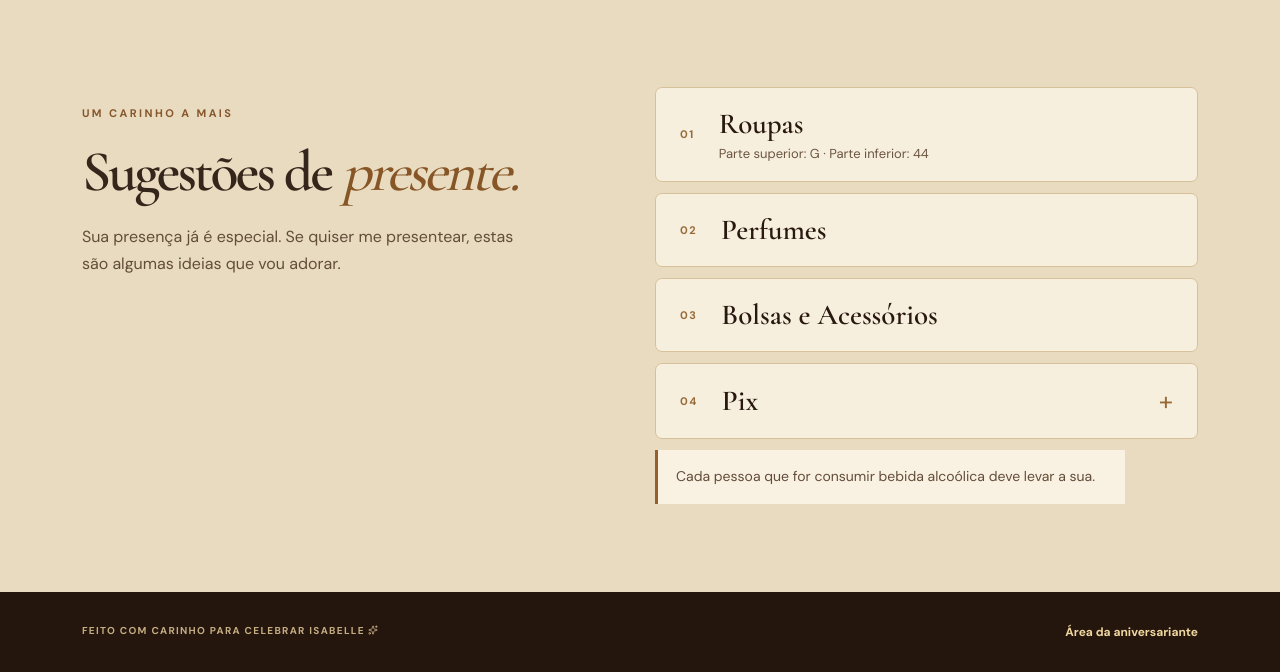
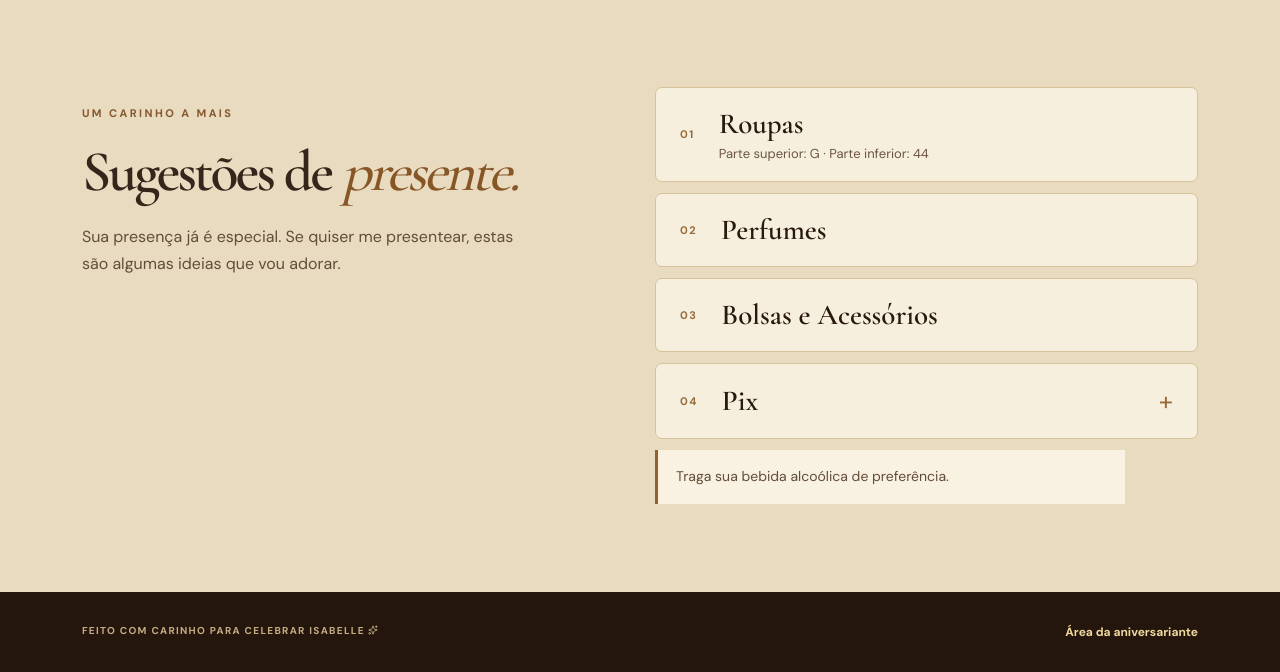
Before and after one commit to FBGdev/convite, a Flask app: page / in a window 1280 px wide. Shown: the part 2018-2690 px from the top of the page. Run offline with Flask 3, Linux system fonts and the light colour scheme; parts of the project's set-up code (start-up, migrations or seed data) failed here and were passed over; some libraries are stand-ins or nearby versions.

Commit message:
Update drink reminder wording

```diff
--- a/templates/invite.html
+++ b/templates/invite.html
@@ -46,7 +46,7 @@
         {% if event.pix_key %}
         <details class="gift-option gift-pix"><summary><span>04</span><strong>Pix</strong><span class="gift-expand" aria-hidden="true">+</span></summary><div class="gift-pix-content"><p>Se preferir, esta também é uma opção.</p><strong id="pix-key">{{ event.pix_key }}</strong><button id="copy-pix" type="button" aria-label="Copiar chave Pix">Copiar chave Pix</button><small id="copy-pix-status" role="status" aria-live="polite"></small></div></details>
         {% endif %}
-        <p class="drink-reminder">Cada pessoa que for consumir bebida alcoólica deve levar a sua.</p>
+        <p class="drink-reminder">Traga sua bebida alcoólica de preferência.</p>
       </div>
     </div>
   </section>
@@ -81,7 +81,7 @@
           </div>
           {% endfor %}
         </fieldset>
-        <p class="drink-reminder drink-reminder-form">Cada pessoa que for consumir bebida alcoólica deve levar a sua.</p>
+        <p class="drink-reminder drink-reminder-form">Traga sua bebida alcoólica de preferência.</p>
         <button class="button button-dark" type="submit">Enviar resposta <span class="ui-icon icon-arrow-up-right" aria-hidden="true"></span></button>
         <p class="form-footnote">Seus dados serão usados apenas para organizar esta festa.</p>
       </form>
--- a/templates/success.html
+++ b/templates/success.html
@@ -7,7 +7,7 @@
     <div class="section-label">RESPOSTA REGISTRADA</div>
     <h1>{% if attending %}Presença <em>confirmada!</em>{% else %}Obrigado por <em>avisar.</em>{% endif %}</h1>
     <p>{% if attending %}Sua resposta foi registrada. Estamos esperando você e sua família, se incluída, para comemorar esse dia especial!{% else %}Sentiremos sua falta, mas agradecemos por responder. Esperamos celebrar juntos em outra ocasião!{% endif %}</p>
-    {% if attending %}<p class="drink-reminder">Cada pessoa que for consumir bebida alcoólica deve levar a sua.</p>{% endif %}
+    {% if attending %}<p class="drink-reminder">Traga sua bebida alcoólica de preferência.</p>{% endif %}
     {% if attending %}<p class="gift-suggestion">Sua presença já é especial. Se quiser levar um carinho a mais para a aniversariante, <a href="{{ url_for('invite') }}#gifts-title">veja as sugestões de presente</a>.</p>{% endif %}
 
     <a class="button button-dark" href="{{ url_for('invite') }}">Voltar ao convite <span class="ui-icon icon-arrow-up-right" aria-hidden="true"></span></a>
```
Also changed, not shown: tests/test_app.py (+3 -3 lines).
